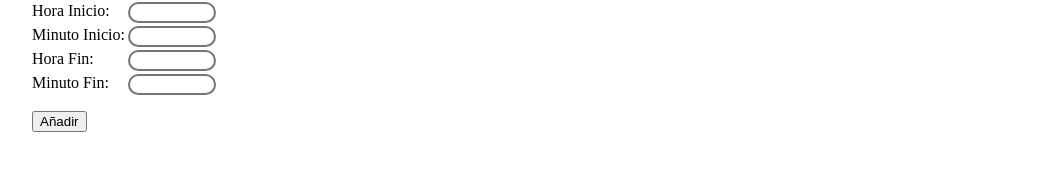
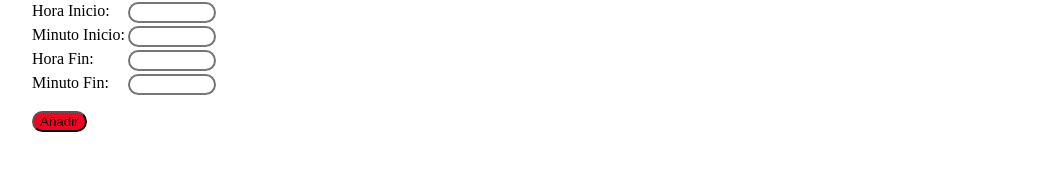
Before and after one commit to erictur29/calculadora-Horas, a plain HTML site: page index.html in a window 1280 px wide. Shown: the part 169-340 px from the top of the page, without its empty margins (16-1071 px from the left). Drawn offline with Linux system fonts and the light colour scheme.

Commit message:
cambiamos estilos del boton desde el portatil

```diff
--- a/index.html
+++ b/index.html
@@ -29,7 +29,7 @@
                 <span>Minuto Fin:</span><input type="number" name="horas" id="minFin">
             </div>
             <div class="boton-selectores">
-                <button id="boton">Añadir</button>
+                <button class="boton" id="boton">Añadir</button>
             </div>
 
         </div>
--- a/style.css
+++ b/style.css
@@ -47,3 +47,9 @@ input{
     align-items: center;
     justify-content: flex-start;
 }
+
+.boton{
+    border-radius: 1rem;
+    background-color: rgb(248, 0, 33);
+    color: black;
+}
```
